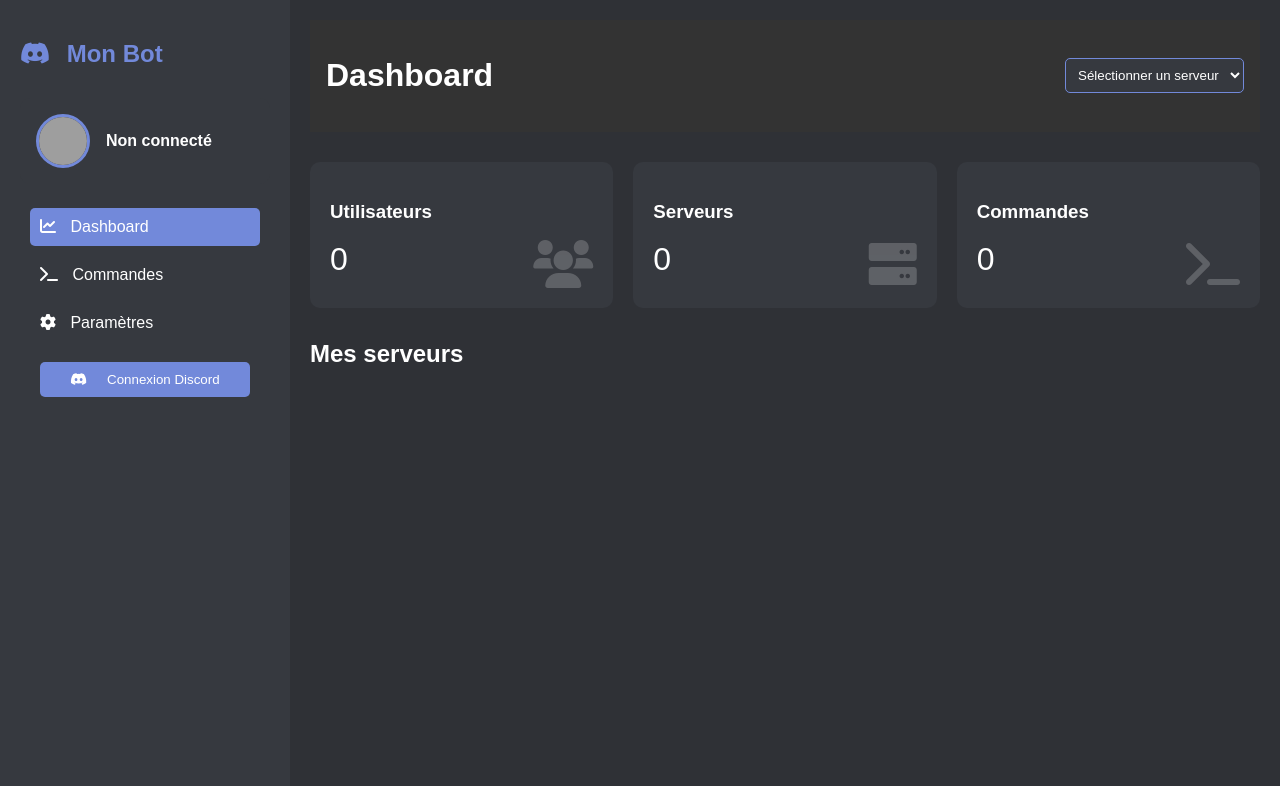
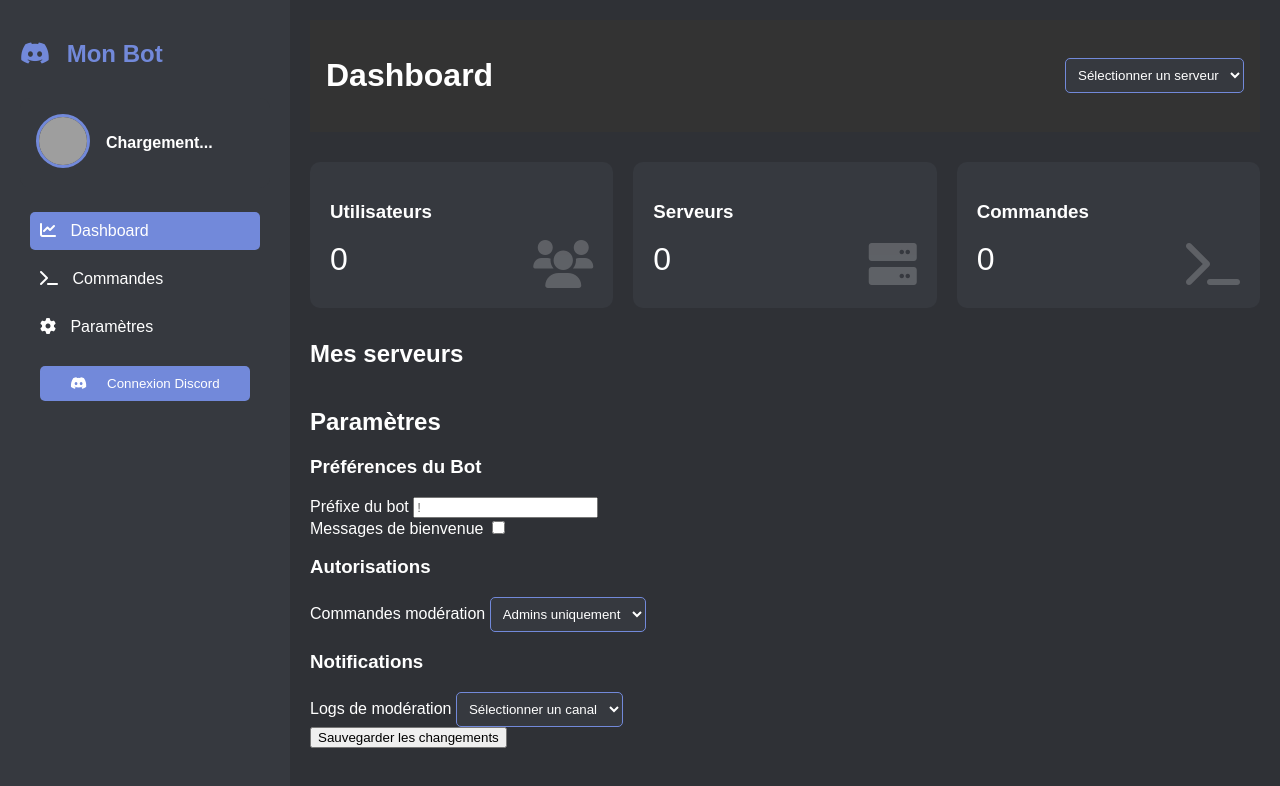
Before and after one commit to Spyko3105/dashboard-nabot, a plain HTML site: page index.html in a window 1280 px wide. Drawn offline with Linux system fonts and the light colour scheme; grey boxes are pictures that could not be loaded.

Commit message:
Update index.html

```diff
--- a/index.html
+++ b/index.html
@@ -15,9 +15,12 @@
             <!-- Ajout de la section profil -->
             <div class="profile-section" id="profile-section">
                 <div class="profile-header">
-                    <img src="https://cdn.discordapp.com/avatars/default.png" alt="Avatar" id="profile-avatar" class="profile-avatar">
+                    <div class="profile-avatar-wrapper">
+                        <img src="https://cdn.discordapp.com/embed/avatars/0.png" alt="Avatar" id="profile-avatar" class="profile-avatar">
+                        <div class="profile-status"></div>
+                    </div>
                     <div class="profile-info">
-                        <span id="profile-username">Non connecté</span>
+                        <span id="profile-username">Chargement...</span>
                         <span id="profile-tag"></span>
                     </div>
                 </div>
@@ -67,6 +70,45 @@
                     <!-- Les serveurs seront ajoutés ici dynamiquement -->
                 </div>
             </section>
+            <section id="settings" class="settings-section hidden">
+                <h2>Paramètres</h2>
+                <div class="settings-grid">
+                    <div class="settings-card">
+                        <h3>Préférences du Bot</h3>
+                        <div class="setting-item">
+                            <label>Préfixe du bot</label>
+                            <input type="text" id="bot-prefix" placeholder="!">
+                        </div>
+                        <div class="setting-item">
+                            <label>Messages de bienvenue</label>
+                            <label class="switch">
+                                <input type="checkbox" id="welcome-messages">
+                                <span class="slider"></span>
+                            </label>
+                        </div>
+                    </div>
+                    <div class="settings-card">
+                        <h3>Autorisations</h3>
+                        <div class="setting-item">
+                            <label>Commandes modération</label>
+                            <select id="mod-commands">
+                                <option value="admins">Admins uniquement</option>
+                                <option value="mods">Modérateurs</option>
+                            </select>
+                        </div>
+                    </div>
+                    <div class="settings-card">
+                        <h3>Notifications</h3>
+                        <div class="setting-item">
+                            <label>Logs de modération</label>
+                            <select id="mod-logs-channel">
+                                <option value="">Sélectionner un canal</option>
+                            </select>
+                        </div>
+                    </div>
+                </div>
+                <button class="save-settings">Sauvegarder les changements</button>
+            </section>
         </main>
     </div>
 </body>
```
